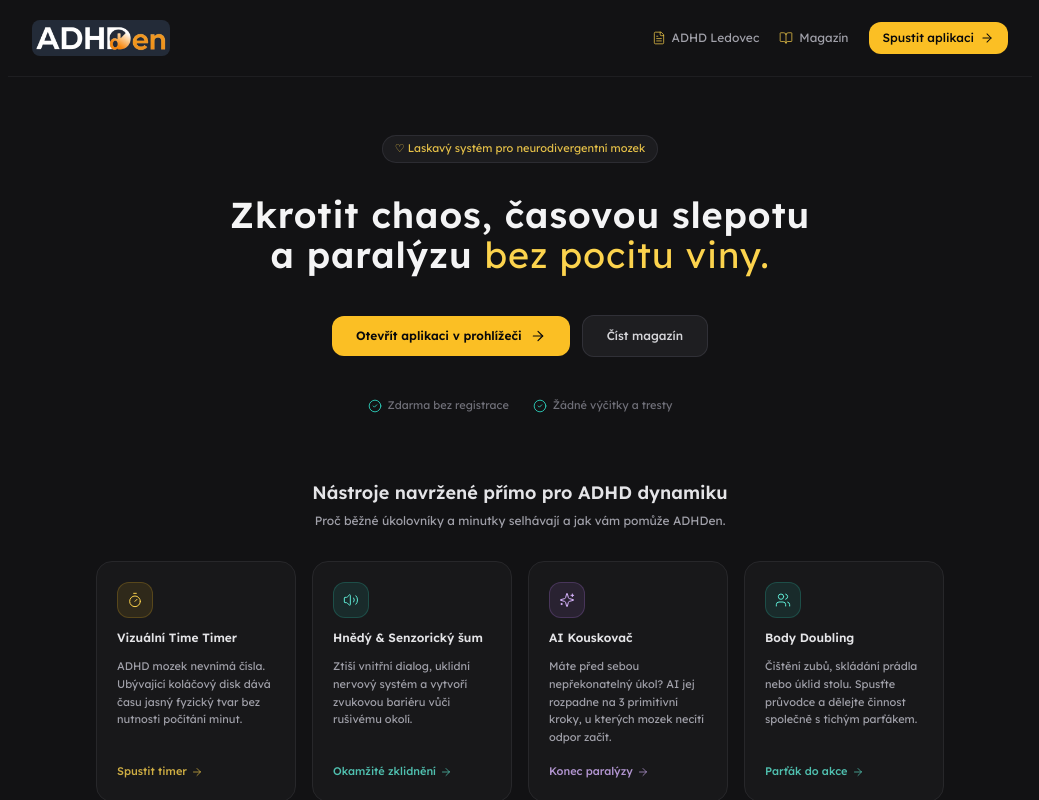
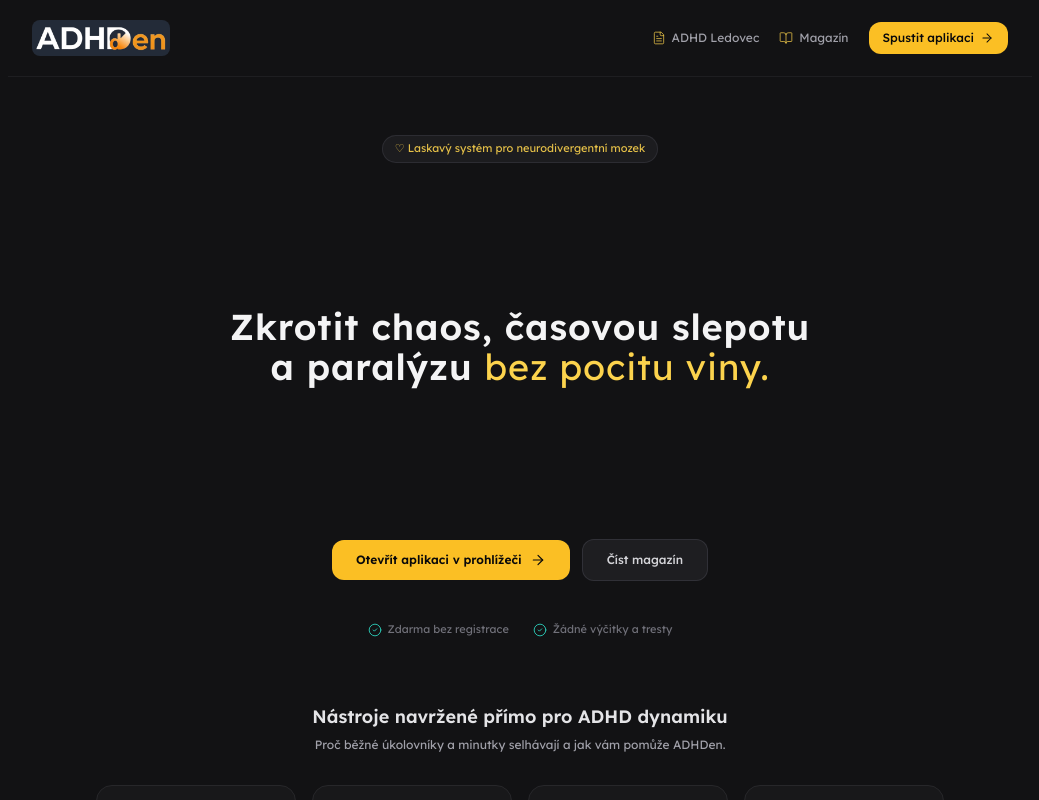
Before and after one commit to onlinejitka/ADHden, a Next.js app: page / in a window 1280 px wide. Shown: the top 800 px of the page, without its empty margins (120-1159 px from the left). Built offline with nearby package versions, Linux system fonts and the light colour scheme.

Commit message:
Update page.tsx

```diff
--- a/app/page.tsx
+++ b/app/page.tsx
@@ -94,14 +94,18 @@ export default function LandingPage() {
               <span>♡ Laskavý systém pro neurodivergentní mozek</span>
             </div>
 
+
+      {/* Prázdný spacer mezi sekcemi */}
+      <div className="h-20" />
+
             <h1 className="text-2xl sm:text-3xl md:text-4xl font-semibold text-zinc-100 max-w-2xl mx-auto leading-normal tracking-wide">
               Zkrotit chaos, časovou slepotu
               <p>a paralýzu{" "}
               <span className="text-amber-300 font-normal">bez pocitu viny.</span></p>
             </h1>
 
-            <p>
-            </p>
+      {/* Prázdný spacer mezi sekcemi */}
+      <div className="h-20" />
 
             <div className="flex flex-col sm:flex-row items-center justify-center gap-3 pt-2">
               <Link
```
